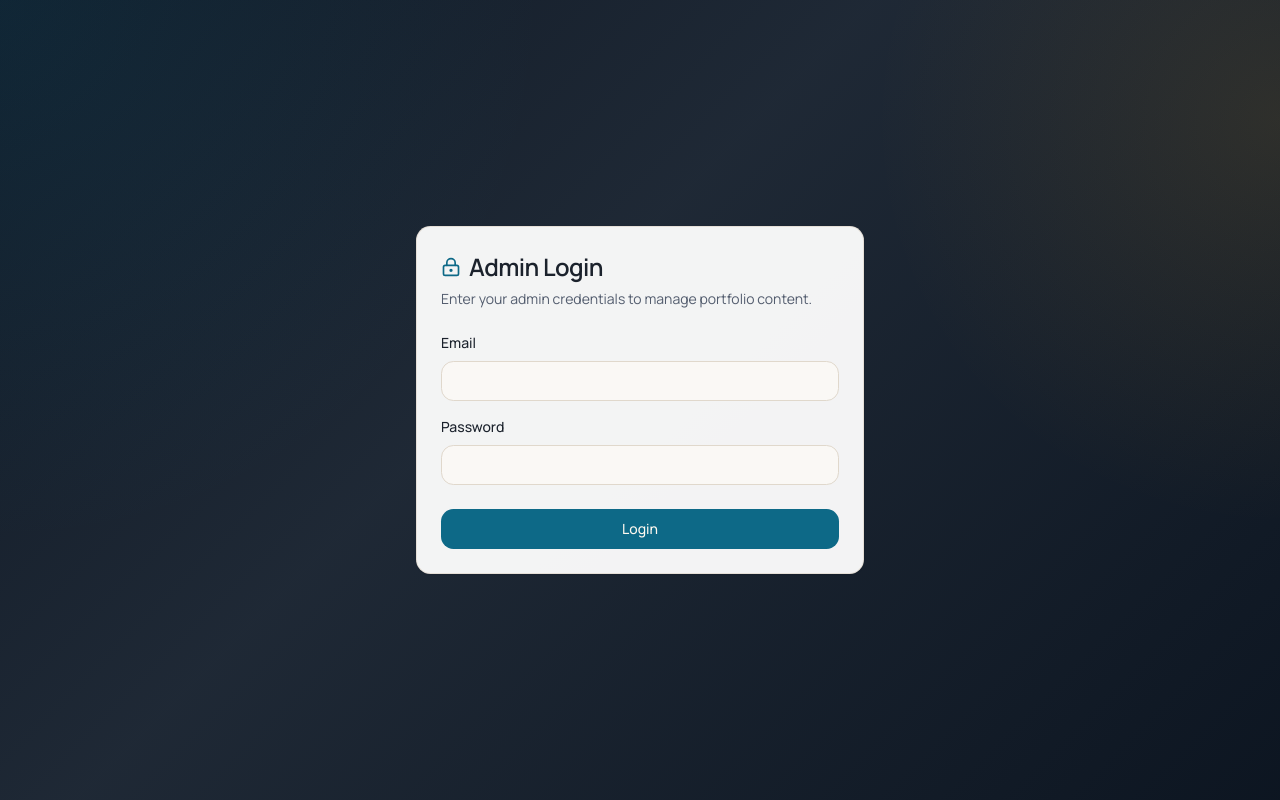
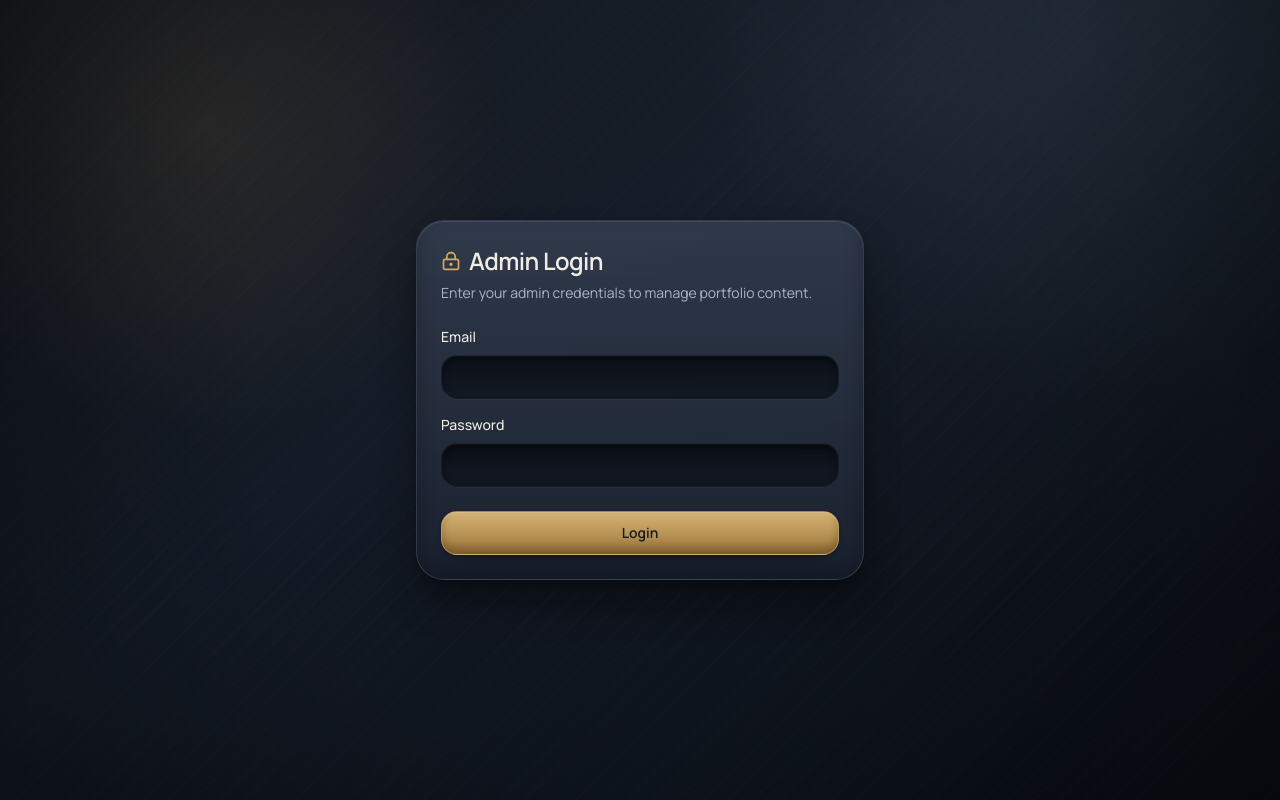
Before and after one commit to Obiajulu-gif/okoye-emma-obi, a Next.js app: page /admin in a window 1280 px wide. Built offline with nearby package versions, Linux system fonts and the light colour scheme.

Commit message:
Apply skeuomorphic UI theme

```diff
--- a/app/globals.css
+++ b/app/globals.css
@@ -4,48 +4,48 @@
 
 @layer base {
   :root {
-    --background: 38 33% 97%;
-    --foreground: 216 24% 14%;
-    --card: 0 0% 100%;
-    --card-foreground: 216 24% 14%;
-    --popover: 0 0% 100%;
-    --popover-foreground: 216 24% 14%;
-    --primary: 195 83% 29%;
-    --primary-foreground: 35 100% 97%;
-    --secondary: 32 71% 49%;
-    --secondary-foreground: 216 24% 14%;
-    --muted: 40 30% 92%;
-    --muted-foreground: 218 14% 38%;
-    --accent: 193 40% 90%;
-    --accent-foreground: 216 24% 14%;
-    --destructive: 0 72% 44%;
+    --background: 220 23% 12%;
+    --foreground: 38 32% 92%;
+    --card: 220 19% 18%;
+    --card-foreground: 38 32% 92%;
+    --popover: 220 19% 18%;
+    --popover-foreground: 38 32% 92%;
+    --primary: 37 58% 61%;
+    --primary-foreground: 222 28% 14%;
+    --secondary: 194 32% 53%;
+    --secondary-foreground: 221 32% 12%;
+    --muted: 218 18% 22%;
+    --muted-foreground: 214 18% 72%;
+    --accent: 219 16% 24%;
+    --accent-foreground: 38 32% 92%;
+    --destructive: 8 72% 56%;
     --destructive-foreground: 0 0% 100%;
-    --border: 35 24% 84%;
-    --input: 35 24% 84%;
-    --ring: 195 83% 29%;
-    --radius: 0.9rem;
+    --border: 219 14% 28%;
+    --input: 220 18% 24%;
+    --ring: 37 58% 61%;
+    --radius: 1.2rem;
   }
 
   .dark {
-    --background: 216 28% 8%;
-    --foreground: 43 40% 95%;
-    --card: 217 25% 13%;
-    --card-foreground: 43 40% 95%;
-    --popover: 217 25% 13%;
-    --popover-foreground: 43 40% 95%;
-    --primary: 193 75% 52%;
-    --primary-foreground: 216 28% 8%;
-    --secondary: 31 90% 58%;
-    --secondary-foreground: 216 28% 8%;
-    --muted: 219 20% 18%;
+    --background: 221 28% 10%;
+    --foreground: 38 30% 92%;
+    --card: 221 20% 16%;
+    --card-foreground: 38 30% 92%;
+    --popover: 221 20% 16%;
+    --popover-foreground: 38 30% 92%;
+    --primary: 37 62% 64%;
+    --primary-foreground: 223 34% 12%;
+    --secondary: 193 35% 58%;
+    --secondary-foreground: 223 34% 12%;
+    --muted: 219 19% 20%;
     --muted-foreground: 216 18% 72%;
-    --accent: 215 24% 20%;
-    --accent-foreground: 43 40% 95%;
-    --destructive: 0 63% 45%;
-    --destructive-foreground: 43 40% 95%;
-    --border: 217 18% 24%;
-    --input: 217 18% 24%;
-    --ring: 193 75% 52%;
+    --accent: 219 18% 22%;
+    --accent-foreground: 38 30% 92%;
+    --destructive: 6 70% 53%;
+    --destructive-foreground: 0 0% 100%;
+    --border: 220 16% 26%;
+    --input: 220 18% 20%;
+    --ring: 37 62% 64%;
   }
 
   * {
@@ -59,11 +59,41 @@
   body {
     @apply bg-background text-foreground;
     font-family: var(--font-sans), sans-serif;
+    min-height: 100vh;
     background-image:
-      radial-gradient(circle at 0% 0%, rgba(20, 143, 180, 0.11), transparent 36%),
-      radial-gradient(circle at 100% 15%, rgba(240, 168, 35, 0.11), transparent 28%),
-      linear-gradient(135deg, rgba(11, 21, 34, 0.98) 0%, rgba(12, 23, 37, 0.92) 42%, rgba(8, 17, 29, 0.98) 100%);
+      radial-gradient(circle at 16% 16%, rgba(205, 165, 96, 0.12), transparent 24%),
+      radial-gradient(circle at 84% 4%, rgba(108, 145, 166, 0.14), transparent 28%),
+      radial-gradient(circle at 50% 100%, rgba(16, 22, 33, 0.4), transparent 44%),
+      linear-gradient(145deg, rgba(13, 17, 24, 0.98) 0%, rgba(20, 27, 39, 0.98) 42%, rgba(9, 13, 20, 1) 100%);
     background-attachment: fixed;
+    position: relative;
+  }
+
+  body::before {
+    content: "";
+    position: fixed;
+    inset: 0;
+    pointer-events: none;
+    background:
+      linear-gradient(180deg, rgba(255, 255, 255, 0.03), rgba(0, 0, 0, 0.12)),
+      repeating-linear-gradient(
+        135deg,
+        rgba(255, 255, 255, 0.012) 0 2px,
+        rgba(0, 0, 0, 0.02) 2px 8px,
+        transparent 8px 18px
+      );
+    mix-blend-mode: soft-light;
+    opacity: 0.7;
+    z-index: -2;
+  }
+
+  body::after {
+    content: "";
+    position: fixed;
+    inset: 0;
+    pointer-events: none;
+    background: radial-gradient(circle at center, transparent 52%, rgba(0, 0, 0, 0.28) 100%);
+    z-index: -1;
   }
 
   h1,
@@ -73,7 +103,7 @@
   h5,
   h6 {
     font-family: var(--font-display), sans-serif;
-    letter-spacing: -0.02em;
+    letter-spacing: -0.03em;
   }
 
   a,
@@ -84,26 +114,76 @@
     @apply outline-none;
   }
 
+  ::selection {
+    background: rgba(208, 169, 102, 0.35);
+    color: #f7efe3;
+  }
+
   :focus-visible {
     @apply ring-2 ring-ring ring-offset-2 ring-offset-background;
   }
 }
 
 @layer components {
-.section-shell {
+  .section-shell {
     @apply mx-auto w-full max-w-7xl px-4 sm:px-6 lg:px-8;
   }
 
-  .surface-card {
-    @apply rounded-2xl border border-border/70 bg-card/90 shadow-[0_12px_40px_-20px_rgba(0,0,0,0.25)] backdrop-blur;
+  .surface-card,
+  .skeuo-panel {
+    @apply rounded-[1.75rem] border border-border/80 text-card-foreground;
+    background:
+      linear-gradient(180deg, rgba(48, 58, 76, 0.94) 0%, rgba(25, 32, 46, 0.98) 100%),
+      linear-gradient(140deg, rgba(255, 255, 255, 0.04), rgba(255, 255, 255, 0));
+    box-shadow:
+      inset 0 1px 0 rgba(255, 255, 255, 0.12),
+      inset 0 -8px 18px rgba(0, 0, 0, 0.25),
+      0 24px 34px rgba(0, 0, 0, 0.34),
+      0 4px 10px rgba(0, 0, 0, 0.24);
+    backdrop-filter: blur(14px);
+  }
+
+  .skeuo-inset {
+    border: 1px solid rgba(255, 255, 255, 0.05);
+    background:
+      linear-gradient(180deg, rgba(7, 10, 16, 0.86) 0%, rgba(18, 24, 34, 0.92) 100%);
+    box-shadow:
+      inset 0 2px 7px rgba(0, 0, 0, 0.48),
+      inset 0 1px 0 rgba(255, 255, 255, 0.04),
+      0 1px 0 rgba(255, 255, 255, 0.03);
+  }
+
+  .skeuo-button-shell {
+    box-shadow:
+      inset 0 1px 0 rgba(255, 255, 255, 0.16),
+      inset 0 -6px 10px rgba(0, 0, 0, 0.24),
+      0 16px 24px -18px rgba(0, 0, 0, 0.6),
+      0 2px 4px rgba(0, 0, 0, 0.22);
+  }
+
+  .skeuo-icon-shell {
+    border: 1px solid rgba(255, 255, 255, 0.08);
+    background:
+      linear-gradient(180deg, rgba(63, 74, 95, 0.92) 0%, rgba(28, 34, 48, 0.98) 100%);
+    box-shadow:
+      inset 0 1px 0 rgba(255, 255, 255, 0.12),
+      inset 0 -5px 10px rgba(0, 0, 0, 0.28),
+      0 10px 18px -14px rgba(0, 0, 0, 0.7);
   }
 
   .gradient-stroke {
-    background: linear-gradient(130deg, rgba(20, 143, 180, 0.24), rgba(243, 169, 34, 0.26));
+    background: linear-gradient(135deg, rgba(214, 174, 104, 0.55), rgba(102, 148, 173, 0.42));
   }
 
   .chip {
-    @apply inline-flex items-center rounded-full border border-border bg-background/80 px-3 py-1 text-xs font-medium;
+    @apply inline-flex items-center rounded-full px-3 py-1 text-xs font-medium;
+    border: 1px solid rgba(255, 255, 255, 0.09);
+    background:
+      linear-gradient(180deg, rgba(64, 77, 100, 0.88) 0%, rgba(30, 38, 53, 0.96) 100%);
+    box-shadow:
+      inset 0 1px 0 rgba(255, 255, 255, 0.11),
+      inset 0 -4px 8px rgba(0, 0, 0, 0.24),
+      0 10px 16px -14px rgba(0, 0, 0, 0.65);
   }
 
   .auto-carousel-mask {
@@ -129,18 +209,18 @@
     content: "";
     position: absolute;
     inset: 0;
-    border-radius: 1rem;
+    border-radius: 1.4rem;
     pointer-events: none;
     background:
-      linear-gradient(130deg, rgba(95, 167, 227, 0.16), transparent 35%),
-      linear-gradient(310deg, rgba(248, 182, 120, 0.1), transparent 40%);
-    opacity: 0.5;
+      linear-gradient(135deg, rgba(255, 255, 255, 0.08), transparent 26%),
+      linear-gradient(315deg, rgba(213, 169, 97, 0.12), transparent 30%);
+    opacity: 0.75;
   }
 
   .text-glow {
     text-shadow:
-      0 0 1px rgba(255, 255, 255, 0.24),
-      0 0 24px rgba(98, 184, 245, 0.28);
+      0 0 1px rgba(255, 255, 255, 0.28),
+      0 0 18px rgba(207, 163, 92, 0.12);
   }
 }
 
--- a/components/site/admin-dashboard-client.tsx
+++ b/components/site/admin-dashboard-client.tsx
@@ -196,7 +196,7 @@ function ImageSelect({
         id={id}
         value={value || ""}
         onChange={(event) => onChange(event.target.value)}
-        className="h-10 rounded-md border border-input bg-background px-3 text-sm"
+        className="skeuo-inset h-11 rounded-[1rem] px-3.5 text-sm text-foreground"
       >
         <option value="">No image selected</option>
         {images.map((image) => (
--- a/components/ui/button.tsx
+++ b/components/ui/button.tsx
@@ -5,25 +5,27 @@ import { cva, type VariantProps } from "class-variance-authority"
 import { cn } from "@/lib/utils"
 
 const buttonVariants = cva(
-  "inline-flex items-center justify-center gap-2 whitespace-nowrap rounded-md text-sm font-medium ring-offset-background transition-colors focus-visible:outline-none focus-visible:ring-2 focus-visible:ring-ring focus-visible:ring-offset-2 disabled:pointer-events-none disabled:opacity-50 [&_svg]:pointer-events-none [&_svg]:size-4 [&_svg]:shrink-0",
+  "skeuo-button-shell inline-flex items-center justify-center gap-2 whitespace-nowrap rounded-[1rem] border text-sm font-semibold ring-offset-background transition-all duration-200 focus-visible:outline-none focus-visible:ring-2 focus-visible:ring-ring focus-visible:ring-offset-2 disabled:pointer-events-none disabled:opacity-50 enabled:hover:-translate-y-0.5 enabled:active:translate-y-[1px] [&_svg]:pointer-events-none [&_svg]:size-4 [&_svg]:shrink-0",
   {
     variants: {
       variant: {
-        default: "bg-primary text-primary-foreground hover:bg-primary/90",
+        default:
+          "border-[#caa15e]/30 bg-[linear-gradient(180deg,rgba(224,188,122,0.95)_0%,rgba(162,121,55,0.96)_100%)] text-[#151922] hover:border-[#e2bc7e]/40 hover:brightness-105",
         destructive:
-          "bg-destructive text-destructive-foreground hover:bg-destructive/90",
+          "border-[#d36b4a]/35 bg-[linear-gradient(180deg,rgba(217,103,74,0.95)_0%,rgba(146,52,33,0.96)_100%)] text-destructive-foreground hover:brightness-105",
         outline:
-          "border border-input bg-background hover:bg-accent hover:text-accent-foreground",
+          "border-white/10 bg-[linear-gradient(180deg,rgba(57,68,89,0.92)_0%,rgba(28,35,49,0.98)_100%)] text-foreground hover:border-white/20 hover:bg-[linear-gradient(180deg,rgba(66,78,101,0.94)_0%,rgba(32,40,56,1)_100%)]",
         secondary:
-          "bg-secondary text-secondary-foreground hover:bg-secondary/80",
-        ghost: "hover:bg-accent hover:text-accent-foreground",
+          "border-[#6ba6b8]/30 bg-[linear-gradient(180deg,rgba(110,163,185,0.95)_0%,rgba(55,100,119,0.96)_100%)] text-[#101721] hover:brightness-105",
+        ghost:
+          "border-transparent bg-transparent text-foreground shadow-none hover:border-white/10 hover:bg-white/5",
         link: "text-primary underline-offset-4 hover:underline",
       },
       size: {
-        default: "h-10 px-4 py-2",
-        sm: "h-9 rounded-md px-3",
-        lg: "h-11 rounded-md px-8",
-        icon: "h-10 w-10",
+        default: "h-11 px-5 py-2.5",
+        sm: "h-9 rounded-[0.95rem] px-3.5",
+        lg: "h-12 rounded-[1.1rem] px-8",
+        icon: "h-11 w-11 rounded-[1rem]",
       },
     },
     defaultVariants: {
--- a/components/ui/card.tsx
+++ b/components/ui/card.tsx
@@ -9,7 +9,7 @@ const Card = React.forwardRef<
   <div
     ref={ref}
     className={cn(
-      "rounded-lg border bg-card text-card-foreground shadow-sm",
+      "surface-card rounded-[1.75rem] border border-border/80 bg-card/95 text-card-foreground",
       className
     )}
     {...props}
--- a/components/ui/input.tsx
+++ b/components/ui/input.tsx
@@ -8,7 +8,7 @@ const Input = React.forwardRef<HTMLInputElement, React.ComponentProps<"input">>(
       <input
         type={type}
         className={cn(
-          "flex h-10 w-full rounded-md border border-input bg-background px-3 py-2 text-base ring-offset-background file:border-0 file:bg-transparent file:text-sm file:font-medium file:text-foreground placeholder:text-muted-foreground focus-visible:outline-none focus-visible:ring-2 focus-visible:ring-ring focus-visible:ring-offset-2 disabled:cursor-not-allowed disabled:opacity-50 md:text-sm",
+          "skeuo-inset flex h-11 w-full rounded-[1rem] px-4 py-2.5 text-base text-foreground ring-offset-background file:border-0 file:bg-transparent file:text-sm file:font-medium file:text-foreground placeholder:text-muted-foreground/85 focus-visible:outline-none focus-visible:ring-2 focus-visible:ring-ring focus-visible:ring-offset-2 disabled:cursor-not-allowed disabled:opacity-50 md:text-sm",
           className
         )}
         ref={ref}
--- a/components/ui/tabs.tsx
+++ b/components/ui/tabs.tsx
@@ -14,7 +14,7 @@ const TabsList = React.forwardRef<
   <TabsPrimitive.List
     ref={ref}
     className={cn(
-      "inline-flex h-10 items-center justify-center rounded-md bg-muted p-1 text-muted-foreground",
+      "skeuo-inset inline-flex h-12 items-center justify-center rounded-[1.25rem] p-1.5 text-muted-foreground",
       className
     )}
     {...props}
@@ -29,7 +29,7 @@ const TabsTrigger = React.forwardRef<
   <TabsPrimitive.Trigger
     ref={ref}
     className={cn(
-      "inline-flex items-center justify-center whitespace-nowrap rounded-sm px-3 py-1.5 text-sm font-medium ring-offset-background transition-all focus-visible:outline-none focus-visible:ring-2 focus-visible:ring-ring focus-visible:ring-offset-2 disabled:pointer-events-none disabled:opacity-50 data-[state=active]:bg-background data-[state=active]:text-foreground data-[state=active]:shadow-sm",
+      "inline-flex items-center justify-center whitespace-nowrap rounded-[0.95rem] border border-transparent px-3.5 py-2 text-sm font-semibold ring-offset-background transition-all duration-200 focus-visible:outline-none focus-visible:ring-2 focus-visible:ring-ring focus-visible:ring-offset-2 disabled:pointer-events-none disabled:opacity-50 data-[state=active]:skeuo-button-shell data-[state=active]:border-white/10 data-[state=active]:bg-[linear-gradient(180deg,rgba(64,76,98,0.92)_0%,rgba(32,39,54,1)_100%)] data-[state=active]:text-foreground",
       className
     )}
     {...props}
--- a/components/ui/textarea.tsx
+++ b/components/ui/textarea.tsx
@@ -9,7 +9,7 @@ const Textarea = React.forwardRef<
   return (
     <textarea
       className={cn(
-        "flex min-h-[80px] w-full rounded-md border border-input bg-background px-3 py-2 text-base ring-offset-background placeholder:text-muted-foreground focus-visible:outline-none focus-visible:ring-2 focus-visible:ring-ring focus-visible:ring-offset-2 disabled:cursor-not-allowed disabled:opacity-50 md:text-sm",
+        "skeuo-inset flex min-h-[96px] w-full rounded-[1.15rem] px-4 py-3 text-base text-foreground ring-offset-background placeholder:text-muted-foreground/85 focus-visible:outline-none focus-visible:ring-2 focus-visible:ring-ring focus-visible:ring-offset-2 disabled:cursor-not-allowed disabled:opacity-50 md:text-sm",
         className
       )}
       ref={ref}
```
Also changed, not shown: app/components/Hero.tsx (+6 -6 lines), app/layout.tsx (+4 -3 lines), components/site/portfolio-client.tsx (+13 -13 lines).
